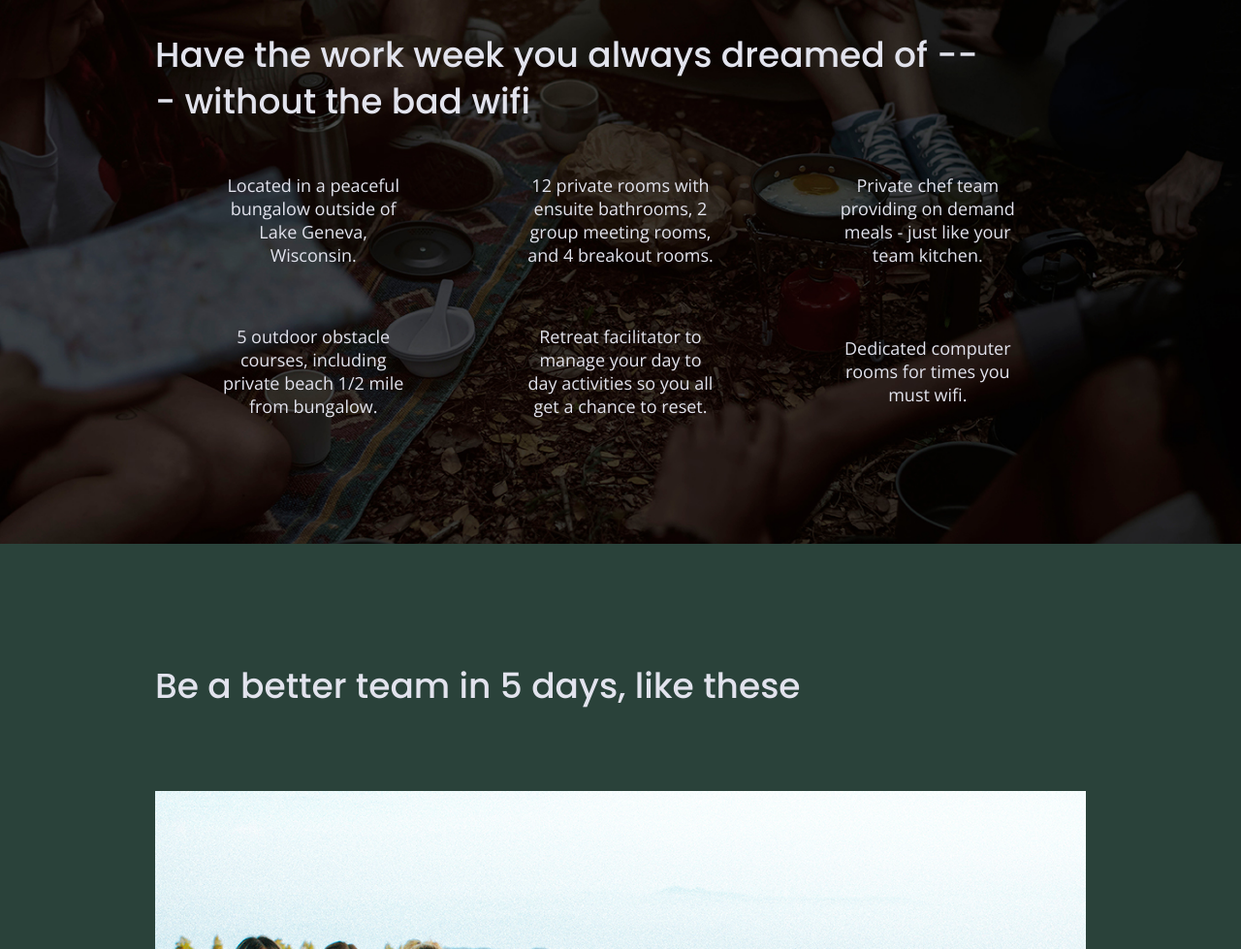
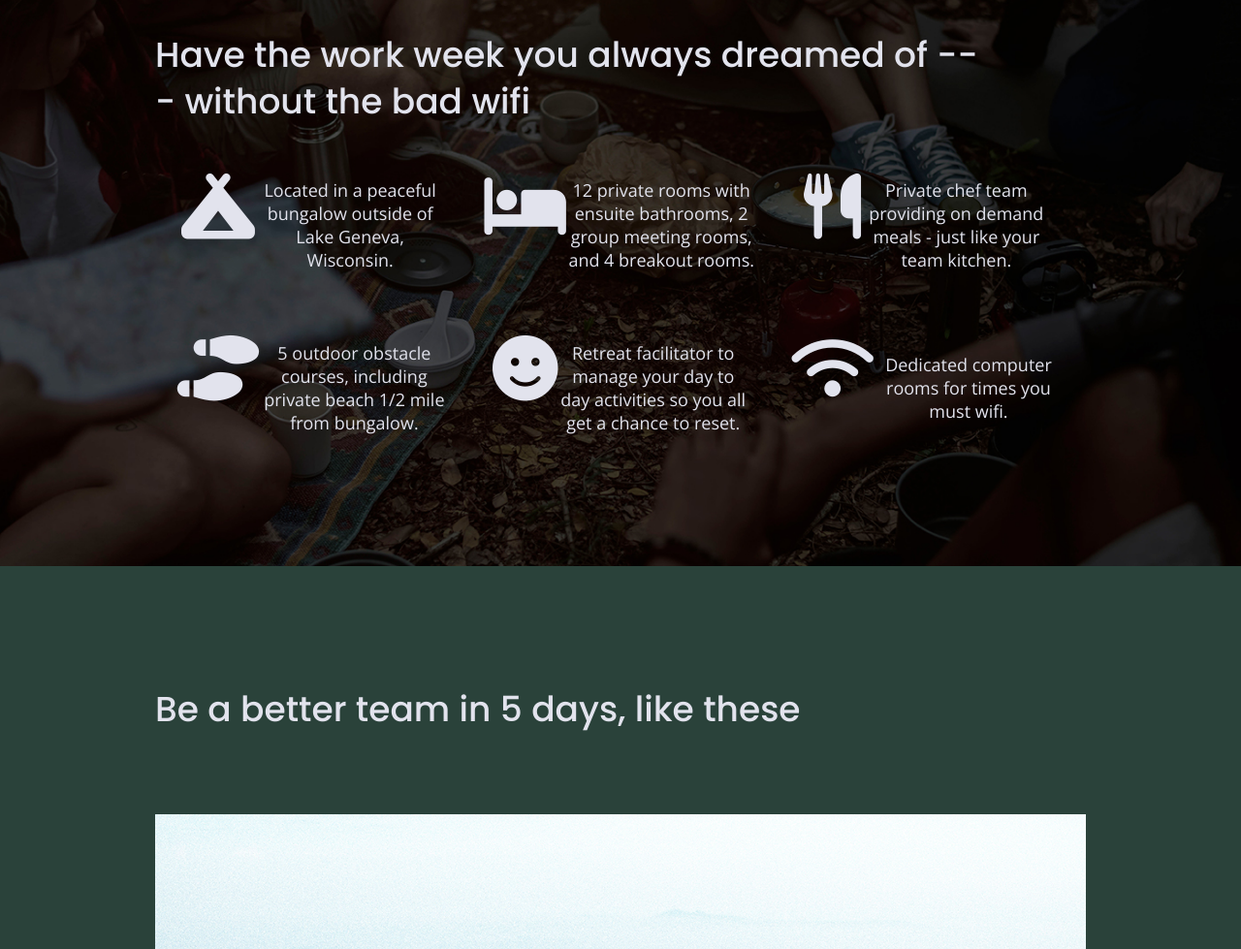
Before and after one commit to faruk-abolurin/206-unplugged, a website built with Parcel: page index.html in a window 1280 px wide. Shown: the part 1099-2078 px from the top of the page at 97% size. Built offline with nearby package versions, Linux system fonts and the light colour scheme.

Commit message:
Added fontawesome icons

```diff
--- a/css/main.css
+++ b/css/main.css
@@ -326,6 +326,11 @@ textarea {
      text-align: center;
      margin: 0;
    }
+
+   .features i{
+    font-size: 3.75em;
+    margin-bottom: 40px;
+  }
 
    .reviews{
      display: flex;
--- a/index.html
+++ b/index.html
@@ -20,6 +20,7 @@
   <link rel="stylesheet" href="css/main.css">
   <!-- Google Fonts here-->
   <link href="https://fonts.googleapis.com/css?family=Open+Sans:400,700|Poppins:500,700" rel="stylesheet">
+  <script src="https://kit.fontawesome.com/5dae1d826f.js" crossorigin="anonymous"></script>
 
   <meta name="theme-color" content="#fafafa">
 </head>
@@ -71,27 +72,38 @@
       <h2>Have the work week you always dreamed of --- without the bad wifi</h2>
     <div class="features-items">
       <article>
-        <p class="fontawesome-icon"></p>
+        <p class="fontawesome-icon">
+        <i class="fas fa-campground"></i></p>
         <p class="features-item-description">Located in a peaceful bungalow outside of Lake Geneva, Wisconsin.</p>
       </article>
       <article>
-        <p class="fontawesome-icon"></p>
+        <p class="fontawesome-icon">
+          <i class="fas fa-bed"></i>
+        </p>
         <p class="features-item-description">12 private rooms with ensuite bathrooms, 2 group meeting rooms, and 4 breakout rooms.</p>
       </article>
       <article>
-        <p class="fontawesome-icon"></p>
+        <p class="fontawesome-icon">
+          <i class="fas fa-utensils"></i>
+        </p>
         <p class="features-item-description">Private chef team providing on demand meals - just like your team kitchen.</p>
       </article>
       <article>
-        <p class="fontawesome-icon"></p>
+        <p class="fontawesome-icon">
+          <i class="fas fa-shoe-prints"></i>
+        </p>
         <p class="features-item-description">5 outdoor obstacle courses, including private beach 1/2 mile from bungalow.</p>
       </article>
       <article>
-        <p class="fontawesome-icon"></p>
+        <p class="fontawesome-icon">
+          <i class="fas fa-smile"></i>
+        </p>
         <p class="features-item-description">Retreat facilitator to manage your day to day activities so you all get a chance to reset.</p>
       </article>
       <article>
-        <p class="fontawesome-icon"></p>
+        <p class="fontawesome-icon">
+          <i class="fas fa-wifi"></i>
+        </p>
         <p class="features-item-description">Dedicated computer rooms for times you must wifi.</p>
       </article>
     </div>
```
Also changed, not shown: about/index.html (+1 -0 lines), faq/index.html (+1 -0 lines).
